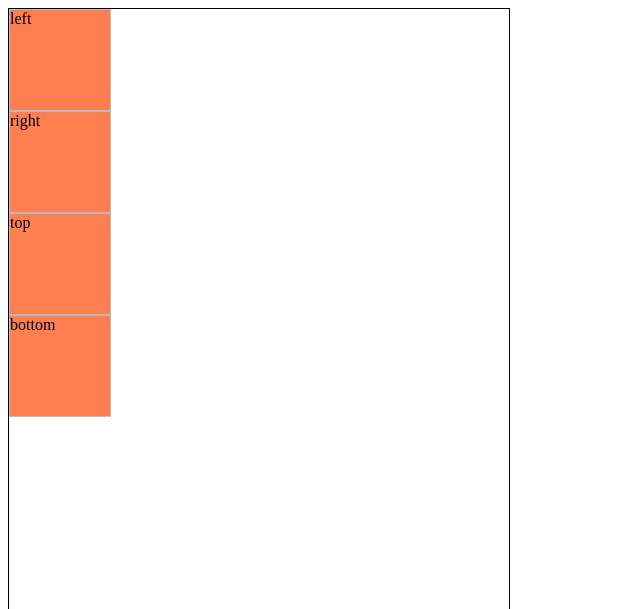
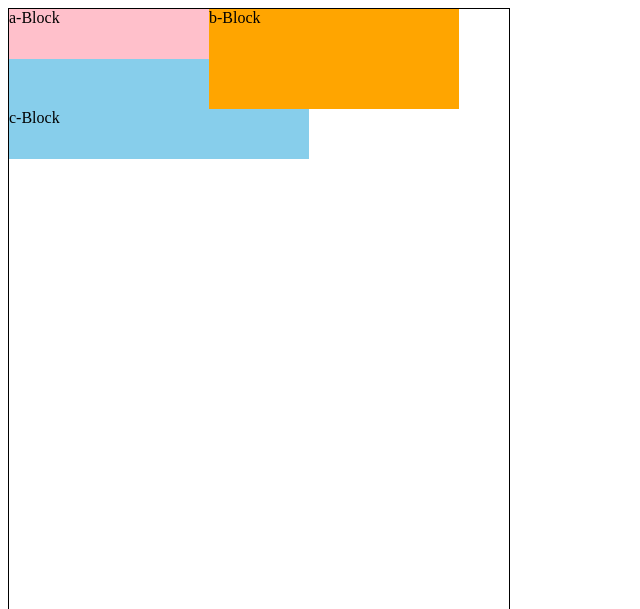
Before and after one commit to re8code/web103-10-Position, a plain HTML site: page index.html in a window 1280 px wide. Shown: the top 609 px of the page, without its empty margins (0-640 px from the left). Drawn offline with Linux system fonts and the light colour scheme.

Commit message:
codepen: p06-0,1

```diff
--- a/index.html
+++ b/index.html
@@ -11,10 +11,9 @@
 <body>
 <div class="base">
 
-<div class="box">left</div>
-<div class="box">right</div>
-<div class="box">top</div>
-<div class="box">bottom</div>
+<div class="a fl">a-Block</div>
+<div class="b fl">b-Block</div>
+<div class="c">c-Block</div>
 
 </div>
 </body>
--- a/main.css
+++ b/main.css
@@ -1,8 +1,19 @@
-div.box {
-  width: 100px; height: 100px;
-  background-color: coral;
-  border: 1px solid #bbb;
+.a {
+  width: 200px; height: 50px;
+  background-color: pink;
+  /* position: relative; top: 10px; */
 }
+.b {
+  width: 250px; height: 100px;
+  background-color: orange;
+  /* position: relative; left: 10px; */
+}
+.c {
+  width: 300px; height: 150px;
+  background-color: skyblue;
+  /* position: relative; top: 100px; */
+}
+.fl {float: left;}
 
 
 
```
